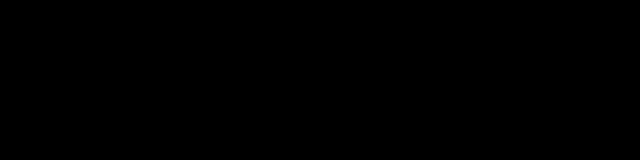
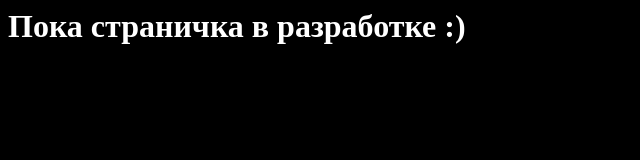
Before and after one commit to Hukuta47/HK, a plain HTML site: page index.html in a window 1280 px wide. Shown: the whole page, without its empty margins (0-640 px from the left). Drawn offline with Linux system fonts and the light colour scheme.

Commit message:
Сделал black theme и поменял текст на страничке

```diff
--- a/index.css
+++ b/index.css
@@ -1,4 +1,5 @@
 body
 {
     background-color: black;
+    color: white;
 }
--- a/index.html
+++ b/index.html
@@ -6,6 +6,6 @@
         <title>лютый сайт</title>
     </head>
     <body>
-
+        <h1>Пока страничка в разработке :)</h1>
     </body>
 </html>
```
